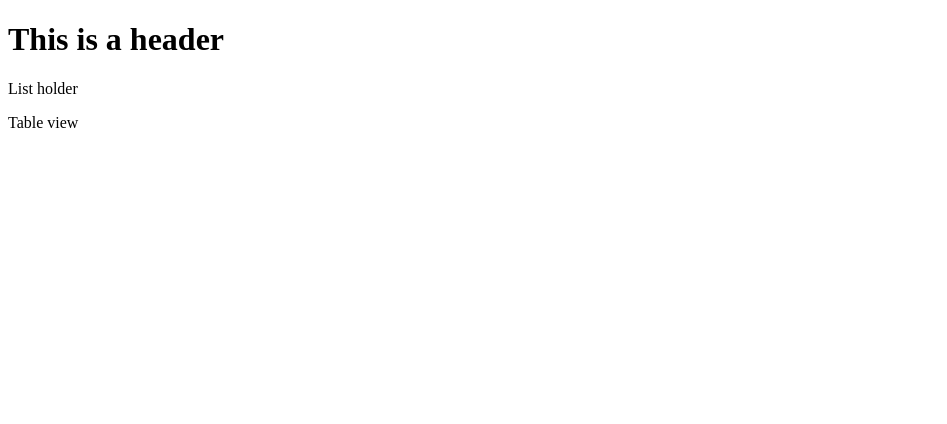
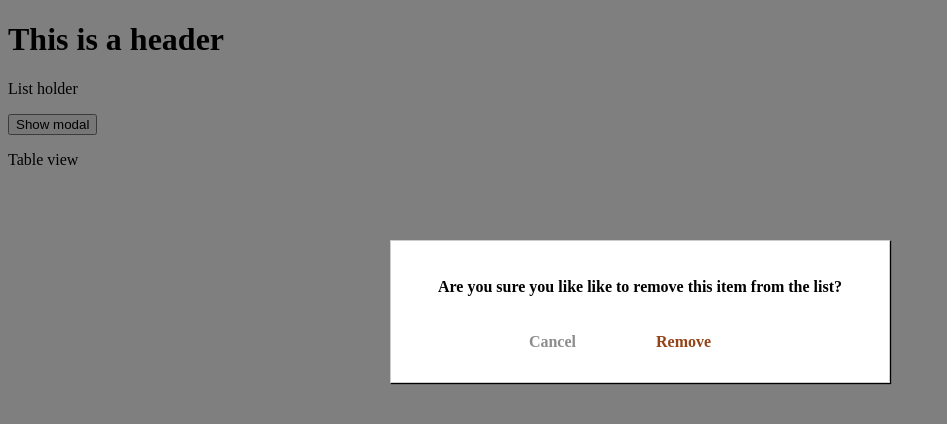
Before and after one commit to Alyssa-Crawford-dmi/Board-game-manager, a Vue app: page / in a window 1280 px wide. Shown: the top 424 px of the page, without its empty margins (0-947 px from the left). Built offline with nearby package versions, Linux system fonts and the light colour scheme.

Commit message:
modal working

```diff
--- a/public/index.html
+++ b/public/index.html
@@ -5,6 +5,7 @@
     <meta http-equiv="X-UA-Compatible" content="IE=edge">
     <meta name="viewport" content="width=device-width,initial-scale=1.0">
     <link rel="icon" href="<%= BASE_URL %>favicon.ico">
+
     <title><%= htmlWebpackPlugin.options.title %></title>
   </head>
   <body>
--- /dev/null
+++ b/src/assets/css/style.css
@@ -0,0 +1,32 @@
+.Button {
+  background-color: transparent;
+  border: none;
+  color: white;
+  outline: none;
+  cursor: pointer;
+  font: inherit;
+  padding: 5px 30px;
+  margin: 10px;
+  font-weight: bold;
+}
+
+.Button:first-of-type {
+  margin-left: 0;
+  padding-left: 0;
+}
+
+.Success {
+  color: #5c9210;
+}
+
+.Danger {
+  color: #944317;
+}
+
+.Button:disabled {
+  color: #ccc;
+  cursor: not-allowed;
+}
+.Neutral {
+  color: rgb(143, 140, 140);
+}
--- a/src/components/ListHolder.vue
+++ b/src/components/ListHolder.vue
@@ -1,18 +1,41 @@
 <template>
   <p>List holder</p>
+  <button @click="showModal = true">Show modal</button>
   <ListView v-if="showAsList" />
   <TableView v-else />
+  <Modal
+    v-if="showModal"
+    @cancel-delete="cancelDelete"
+    @delete-confirmed="deleteItem"
+  />
 </template>
 <script>
 import ListView from "./ListView.vue";
 import TableView from "./TableView.vue";
+import Modal from "./Modal.vue";
 
 export default {
   name: "ListHolder",
   components: {
     ListView,
     TableView,
+    Modal,
+  },
+  data: () => {
+    return {
+      showModal: true,
+    };
   },
   props: ["showAsList"],
+  methods: {
+    cancelDelete() {
+      console.log("Canceling");
+      this.showModal = !this.showModal;
+    },
+    deleteItem() {
+      this.showModal = !this.showModal;
+      console.log("Deleting");
+    },
+  },
 };
 </script>
--- /dev/null
+++ b/src/components/Modal.vue
@@ -0,0 +1,68 @@
+<template >
+  <div class="Backdrop" @click="(e) => cancelDelete(e)">
+    <div class="Modal">
+      <h4>Are you sure you like like to remove this item from the list?</h4>
+      <div class="buttons">
+        <button class="Button Neutral" @click="(e) => cancelDelete(e)">
+          Cancel
+        </button>
+        <button class="Button Danger" @click="(e) => deleteConfirmed(e)">
+          Remove
+        </button>
+      </div>
+    </div>
+  </div>
+</template>
+
+<script>
+export default {
+  name: "Modal",
+  methods: {
+    cancelDelete(e) {
+      e.stopPropagation();
+      this.$emit("cancel-delete");
+    },
+    deleteConfirmed(e) {
+      e.stopPropagation();
+      this.$emit("delete-confirmed");
+    },
+  },
+};
+</script>
+
+<style scoped>
+.Backdrop {
+  width: 100%;
+  height: 100%;
+  position: fixed;
+  z-index: 100;
+  left: 0;
+  top: 0;
+  background-color: rgba(0, 0, 0, 0.5);
+}
+.Modal {
+  position: fixed;
+  z-index: 500;
+  background-color: white;
+  width: 70%;
+  border: 1px solid #ccc;
+  box-shadow: 1px 1px 1px black;
+  padding: 16px;
+  left: 15%;
+  top: 30%;
+  box-sizing: border-box;
+  transition: all 0.3s ease-out;
+  text-align: center;
+}
+
+@media (min-width: 600px) {
+  .Modal {
+    width: 500px;
+    left: calc(50% - 250px);
+  }
+}
+.buttons {
+  margin: 0 auto;
+  width: fit-content;
+}
+</style>
--- a/src/main.js
+++ b/src/main.js
@@ -1,4 +1,5 @@
 import { createApp } from 'vue'
 import App from './App.vue'
+import './assets/css/style.css'
 
 createApp(App).mount('#app')
```
Also changed, not shown: 1 other file (tests, documents, lock files or other folders).
